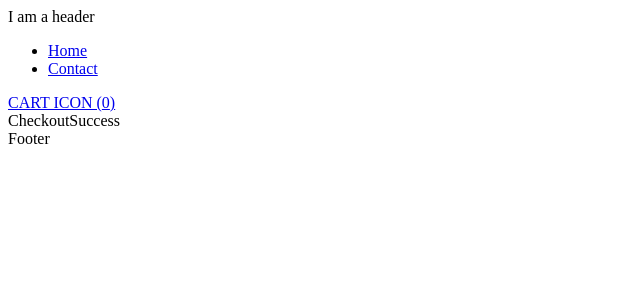
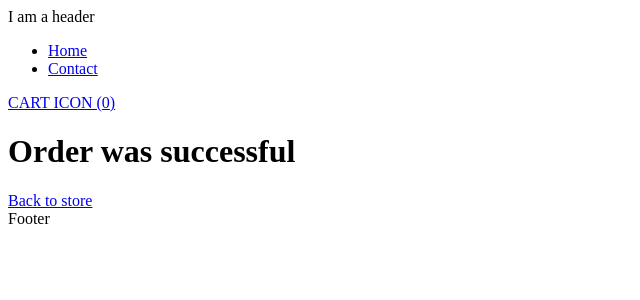
Before and after one commit to Lodoen/online-shop, a React (Vite) app: page /checkoutSuccess in a window 1280 px wide. Shown: the top 300 px of the page, without its empty margins (0-640 px from the left). Built offline with nearby package versions, Linux system fonts and the light colour scheme.

Commit message:
Adds checkout success page content

```diff
--- a/src/pages/CheckoutSuccess/index.jsx
+++ b/src/pages/CheckoutSuccess/index.jsx
@@ -1,3 +1,20 @@
+import { useContext, useEffect } from "react";
+import { Link } from "react-router-dom";
+
+import { CartLengthContext } from "../../components/Layout";
+
 export default function CheckoutSuccess() {
-  return <div>CheckoutSuccess</div>;
+  localStorage.clear();
+  const { setItemsInCart } = useContext(CartLengthContext);
+
+  useEffect(() => {
+    setItemsInCart(0);
+  }, []);
+
+  return (
+    <div>
+      <h1>Order was successful</h1>
+      <Link to="/">Back to store</Link>
+    </div>
+  );
 }
```
